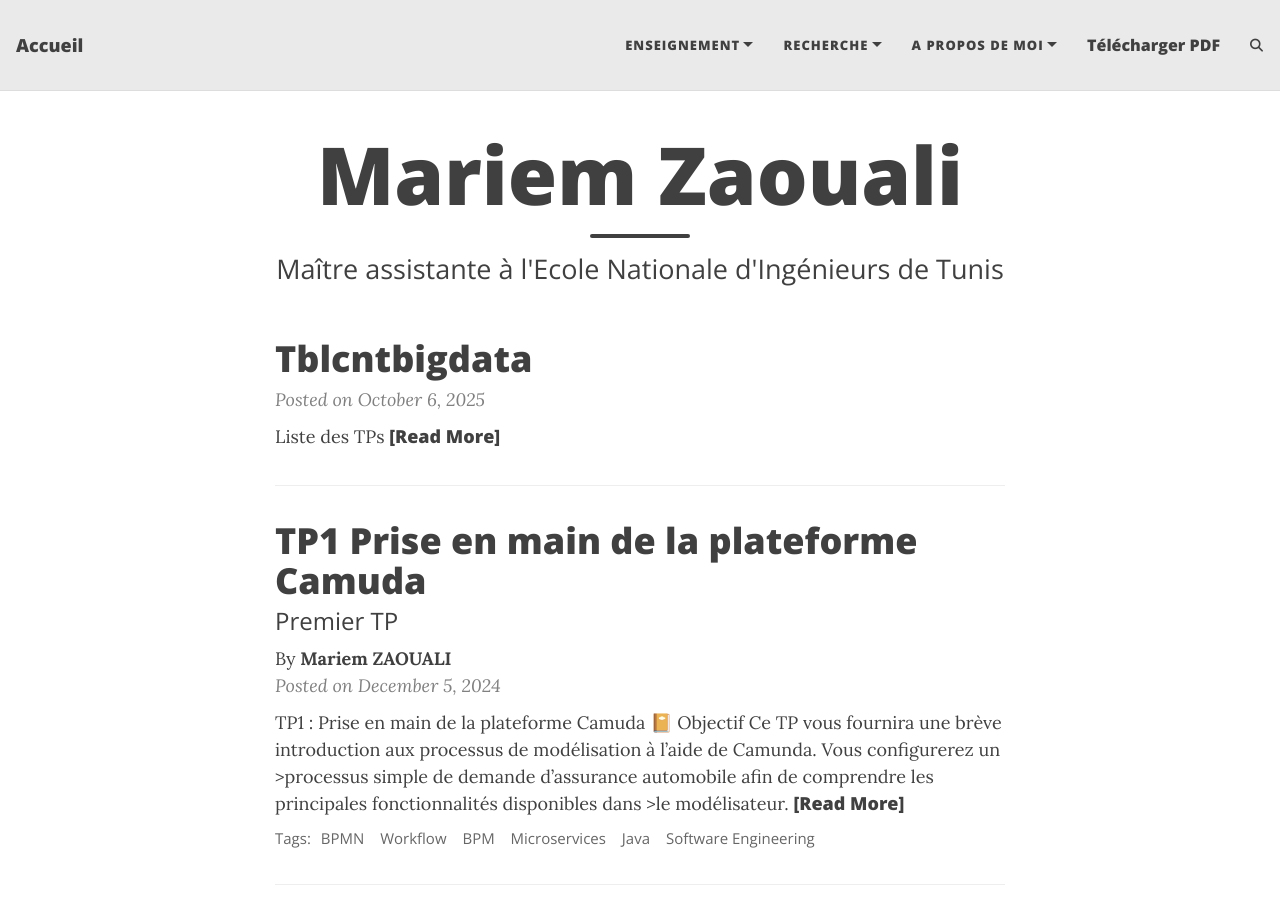
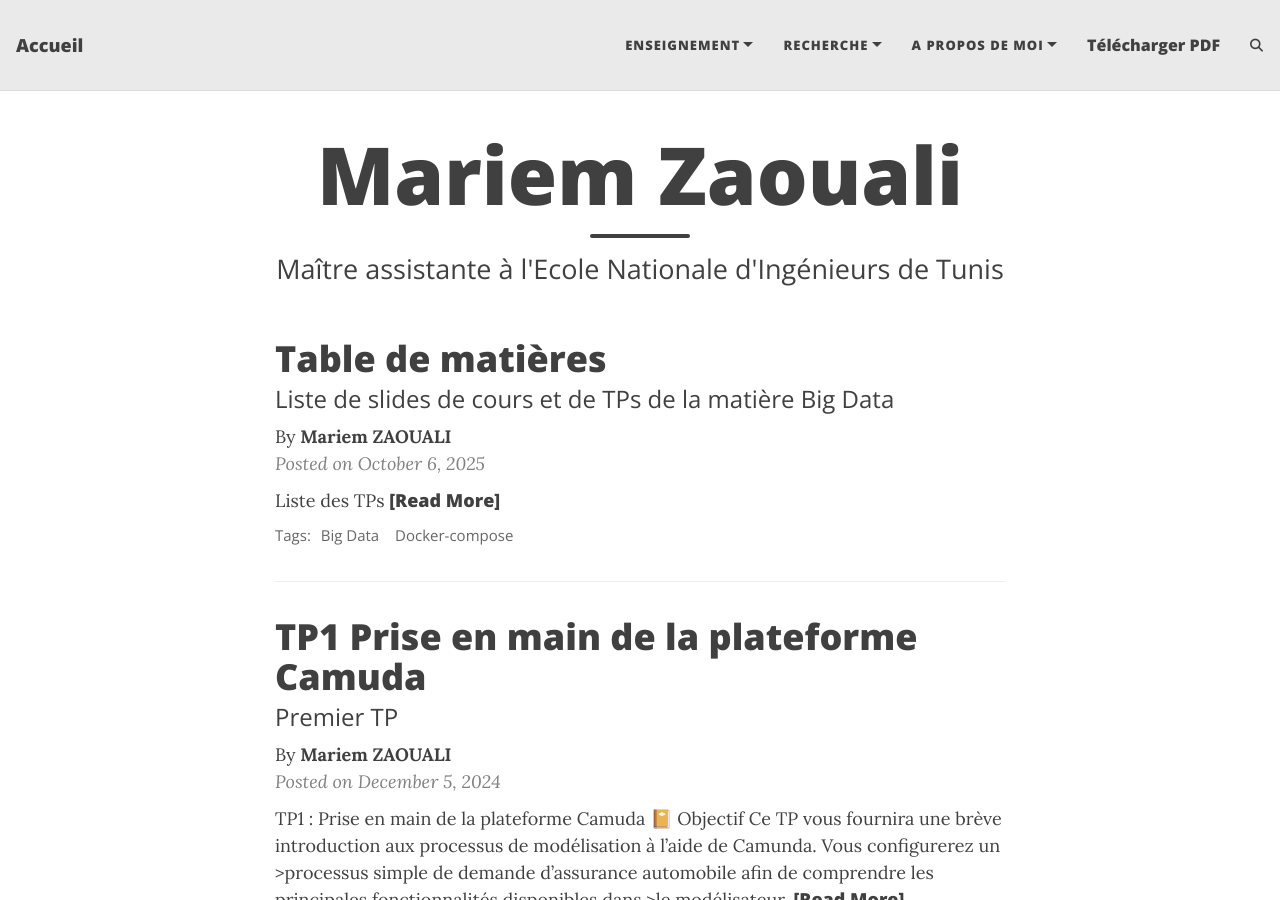
Before and after one commit to MariemZaouali/mariemzaouali.github.io, a Jekyll site: the page built from index.html, in a window 1280 px wide and 900 px high. Built offline with Jekyll 4.4.1, drawn with Linux system fonts in a browser that asks for light colours; the list of posts is cut into pages by our own code; comment, search, counter and statistics services are not loaded.

Commit message:
Update 2025-10-06-TblCntBigData.md

```diff
--- a/_posts/2025-10-06-TblCntBigData.md
+++ b/_posts/2025-10-06-TblCntBigData.md
@@ -1,3 +1,11 @@
+---
+layout: post
+title: Table de matières
+subtitle: Liste de slides de cours et de TPs de la matière Big Data
+tags: [Big Data, Docker-compose]
+author: Mariem ZAOUALI
+---
+
 # Liste des TPs
 
 - [TP1 Apache Hadoop](https://mariemzaouali.github.io/2024-11-11-bigDataTp1/)
```
